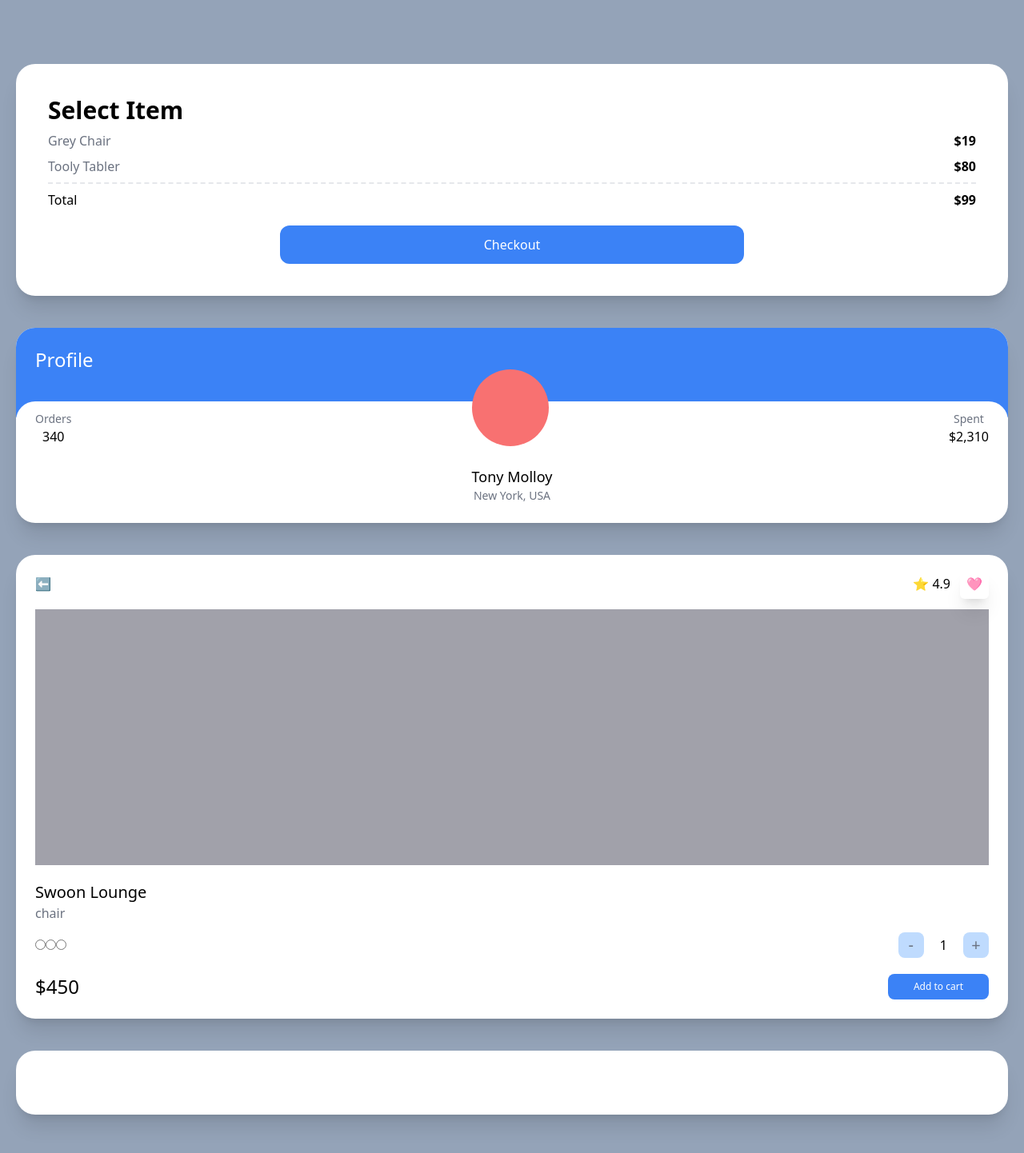
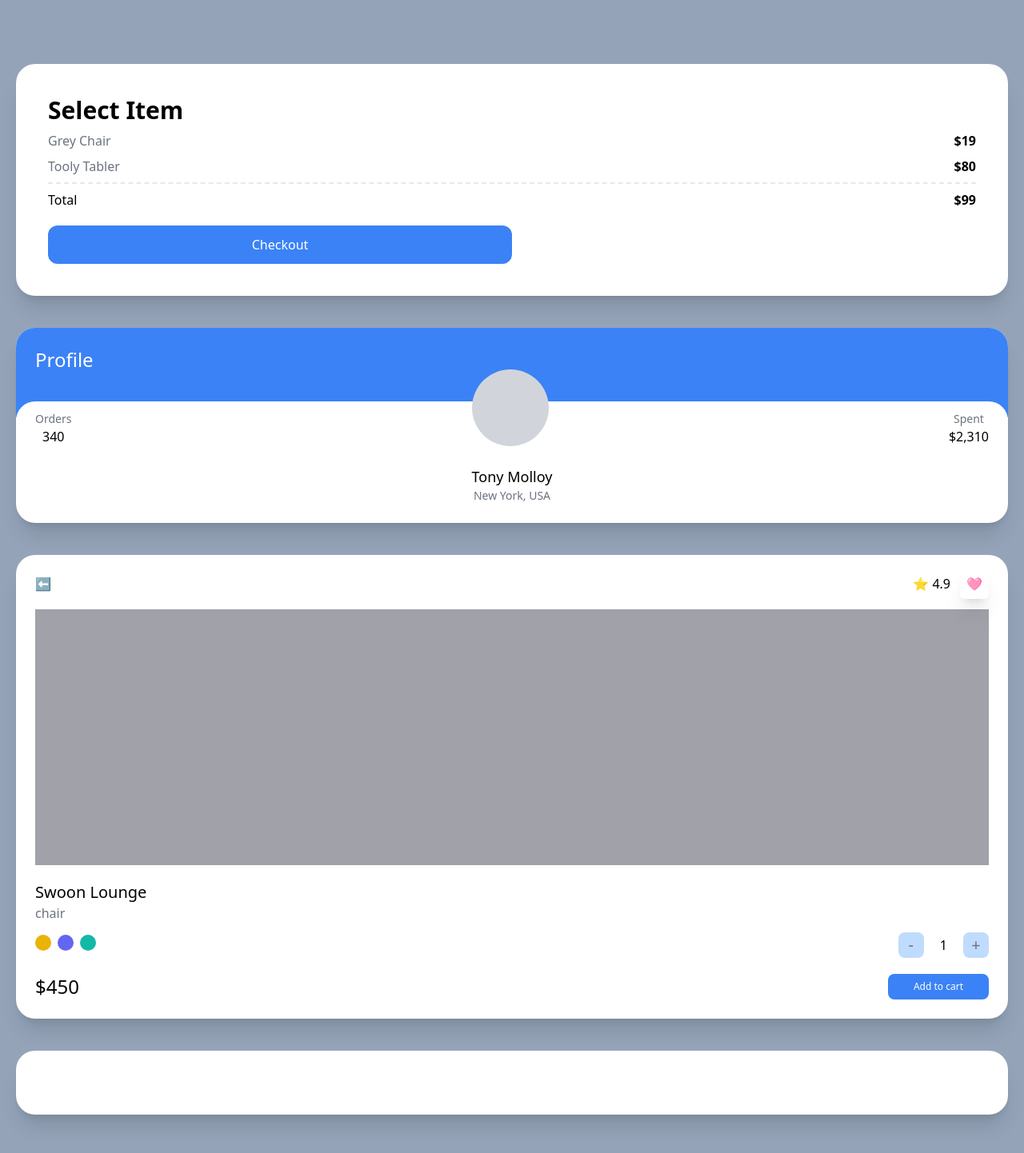
Before and after one commit to yn130/carrot-market, a Next.js app: page / in a window 1280 px wide. Shown: the top 1442 px of the page at 80% size. Built offline with nearby package versions, Linux system fonts and the light colour scheme.

Commit message:
2.4 Modifiers

```diff
--- a/pages/index.tsx
+++ b/pages/index.tsx
@@ -1,6 +1,6 @@
 export default function Home() {
   return (
-    <div className="bg-slate-400 py-20 px-5 grid gap-10">
+    <div className="bg-slate-400 py-20 px-5 grid gap-10 min-h-screen">
       <div className="bg-white p-10 rounded-3xl shadow-xl">
         <span className="font-semibold text-3xl">Select Item</span>
         <div className="flex justify-between my-2">
@@ -15,7 +15,15 @@ export default function Home() {
           <span>Total</span>
           <span className="font-semibold">$99</span>
         </div>
-        <div className="mt-5 bg-blue-500 text-white p-3 text-center rounded-xl w-2/4 mx-auto">Checkout</div>
+        <button
+        className="mt-5 bg-blue-500 text-white p-3
+        text-center rounded-xl w-2/4 mx-auto
+        hover:bg-teal-400 hover:text-black
+        active:bg-yellow-500
+        focus:text-red-500
+        ">
+          Checkout
+        </button>
       </div>
 
       <div className="bg-white overflow-hidden rounded-3xl shadow-xl">
@@ -28,7 +36,7 @@ export default function Home() {
               <span className="text-sm text-gray-500">Orders</span>
               <span className="font-medium">340</span>
             </div>
-            <div className="h-24 w-24 bg-red-400 rounded-full"/>
+            <div className="h-24 w-24 bg-gray-300 rounded-full"/>
             <div className="flex flex-col items-center">
               <span className="text-sm text-gray-500">Spent</span>
               <span className="font-medium">$2,310</span>
@@ -55,10 +63,10 @@ export default function Home() {
           <span className="font-medium text-xl">Swoon Lounge</span>
           <span className="text-ms text-gray-500">chair</span>
           <div className="mt-3 mb-5 flex justify-between items-center">
-            <div>
-              <input type="radio" />
-              <input type="radio" />
-              <input type="radio" />
+            <div className="space-x-2">
+              <button className="w-5 h-5 rounded-full bg-yellow-500"></button>
+              <button className="w-5 h-5 rounded-full bg-indigo-500"></button>
+              <button className="w-5 h-5 rounded-full bg-teal-500"></button>
             </div>
             <div className="flex items-center space-x-5">
               <button className="rounded-lg bg-blue-200 flex justify-center items-center aspect-square w-8 text-xl text-gray-500">-</button>
```
